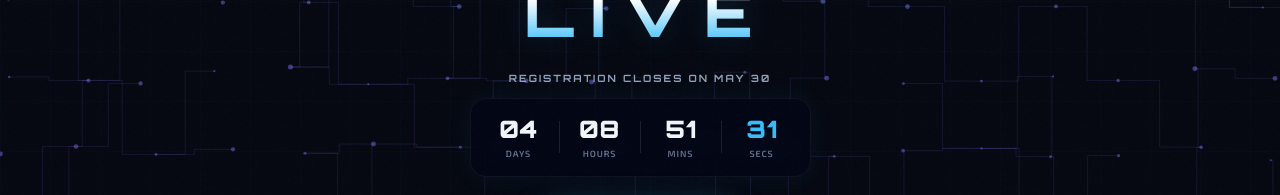
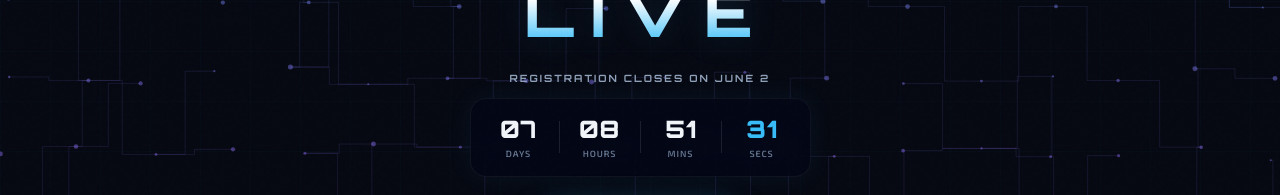
Before and after one commit to Kesicode/circuitron2026, a Next.js app: page / in a window 1280 px wide. Shown: the part 449-644 px from the top of the page. Built offline with nearby package versions, Linux system fonts and the light colour scheme; no server answers; the database is empty; a web font is replaced by a local one.

Commit message:
feat: extend registration deadline to June 2

```diff
--- a/src/components/HeroSection.tsx
+++ b/src/components/HeroSection.tsx
@@ -45,8 +45,8 @@ function getPhaseStatus(now: number) {
   const preStart         = 1779561000000; // 2026-05-24T00:00:00+05:30
   const preEnd           = 1779733799000; // 2026-05-25T23:59:59+05:30
   const regStart         = 1779733800000; // 2026-05-26T00:00:00+05:30
-  const closingSoonStart = 1780079400000; // 2026-05-30T00:00:00+05:30
-  const regEnd           = 1780165799000; // 2026-05-30T23:59:59+05:30
+  const closingSoonStart = 1780338600000; // 2026-06-02T00:00:00+05:30
+  const regEnd           = 1780424999000; // 2026-06-02T23:59:59+05:30
 
   if (now >= closingSoonStart && now <= regEnd) return { text: "REGISTRATION CLOSING_SOON", active: true };
   if (now >= regStart && now < closingSoonStart) return { text: "REGISTRATION LIVE", active: true };
@@ -57,7 +57,7 @@ function getPhaseStatus(now: number) {
 }
 
 function getTimeLeft(now: number) {
-  const regEnd = 1780165799000;
+  const regEnd = 1780424999000;
   const diff = regEnd - now;
   if (diff <= 0) return null;
   return {
@@ -203,7 +203,7 @@ export default function HeroSection() {
               className="mt-4 mb-2 flex flex-col items-center gap-3"
             >
               <span className="font-orbitron text-[9px] sm:text-[10px] font-bold tracking-[0.2em] text-slate-400 uppercase select-none">
-                Registration Closes on May 30
+                Registration Closes on June 2
               </span>
               <div
                 className="flex items-center gap-3 sm:gap-4 bg-slate-950/60 border border-white/5 backdrop-blur-md px-5 sm:px-6 py-2.5 sm:py-3.5 rounded-2xl"
--- a/src/components/Navbar.tsx
+++ b/src/components/Navbar.tsx
@@ -8,7 +8,7 @@ import { usePhaseTheme } from "@/lib/ConfigContext";
 
 // Pre-compute epoch timestamps once — avoids Date parsing on every render
 const REG_START = 1779733800000; // 2026-05-26T00:00:00+05:30
-const REG_END   = 1780165799000; // 2026-05-30T23:59:59+05:30
+const REG_END   = 1780424999000; // 2026-06-02T23:59:59+05:30
 
 function getButtonText(now: number): string | null {
   if (now < REG_START)  return "PRE-REGISTER";
```
Also changed, not shown: public/logo.png (added).
